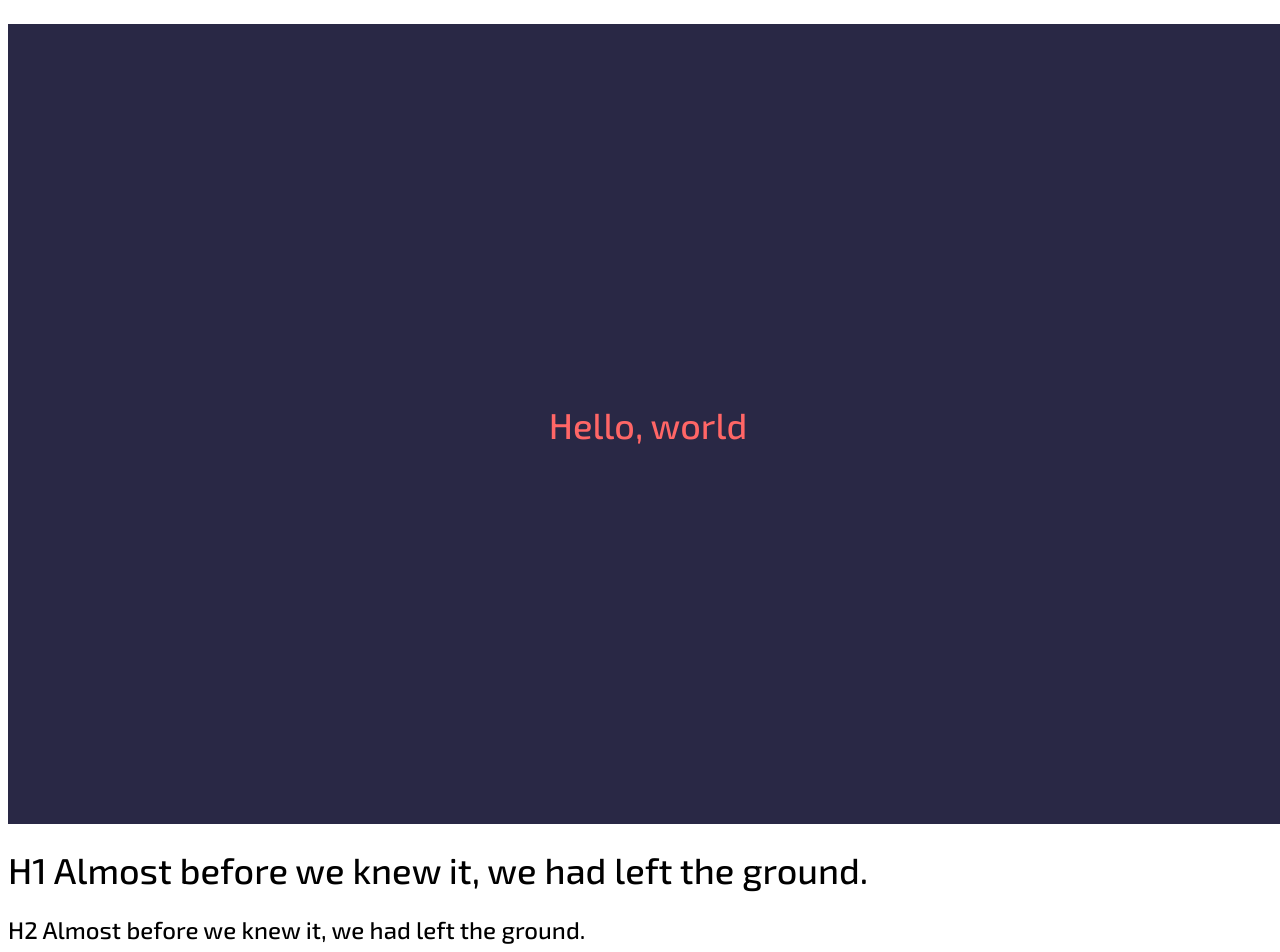
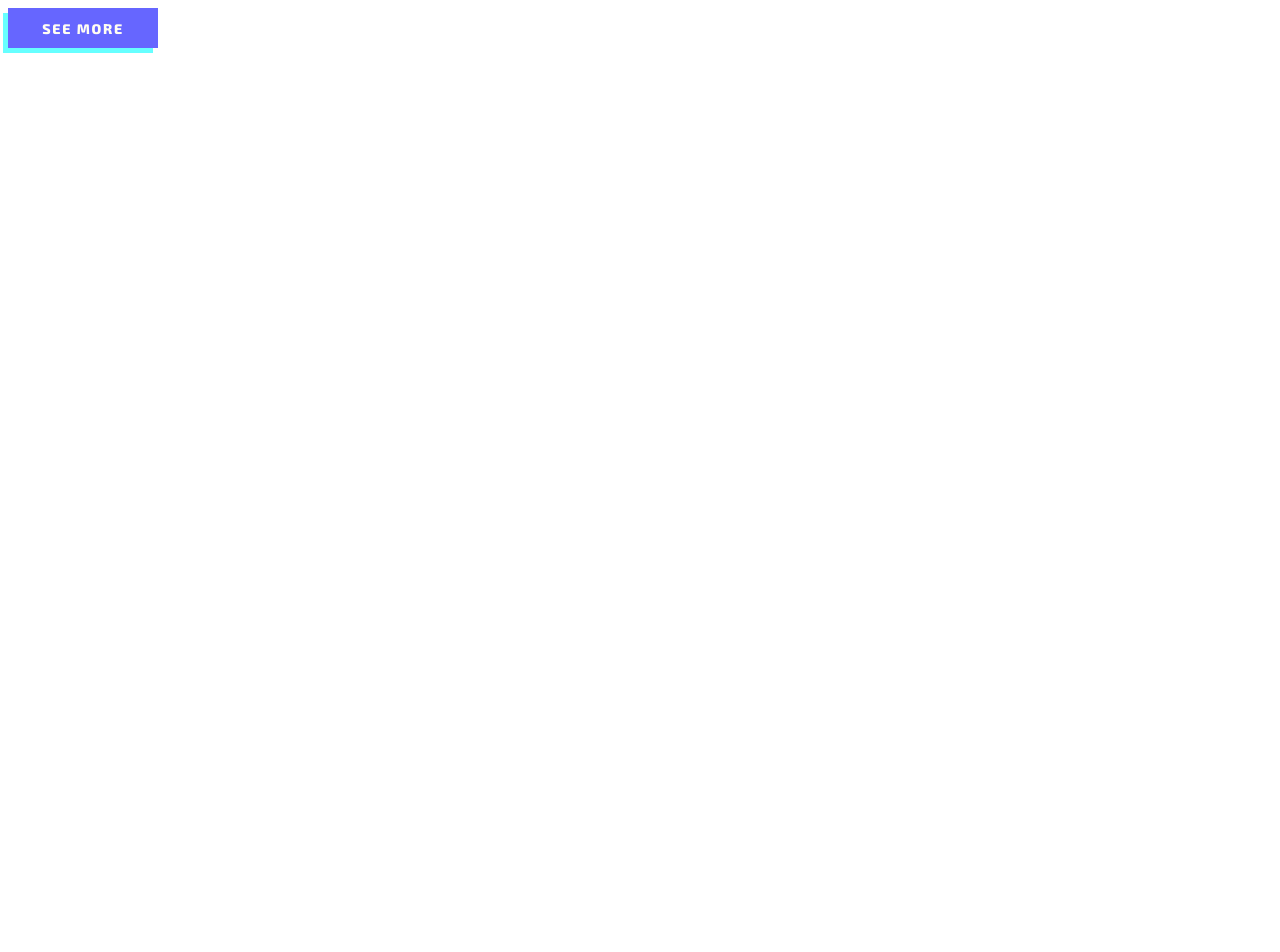
Before and after one commit to luanateixeira148/portfolio, a React (Create React App) app: page / in a window 1280 px wide. Shown: the top 952 px of the page. After the commit the page ends 800 px from the top, so only its background shows below. Built offline with nearby package versions, Linux system fonts and the light colour scheme.

Commit message:
create button component (#2)

```diff
--- a/src/App.js
+++ b/src/App.js
@@ -1,15 +1,14 @@
 import './App.scss';
+import Button from './components/Button';
 
 function App() {
   return (
     <div className="App">
-      <h1 className="test-title">Hello, world</h1>
-      <h1>H1 Almost before we knew it, we had left the ground.</h1>
-      <h2>H2 Almost before we knew it, we had left the ground.</h2>
-      <h3>H3 Almost before we knew it, we had left the ground.</h3>
-      <h4>H4 Almost before we knew it, we had left the ground.</h4>
-      <h5>H5 Almost before we knew it, we had left the ground.</h5>
-      <p>P Almost before we knew it, we had left the ground.</p>
+
+      <Button
+        text={"SEE MORE"}
+      />
+
     </div>
   );
 }
--- a/src/App.scss
+++ b/src/App.scss
@@ -1,12 +1,3 @@
 @import "./sassStyles/mixins";
 @import "./sassStyles/variables";
 @import "./sassStyles/typography";
-
-.test-title {
-  @include flexCenter(column);
-
-  height: 100vh;
-  width: 100vw;
-  background-color: $off-black;
-  color: $coral;
-}
--- /dev/null
+++ b/src/components/Button.js
@@ -0,0 +1,11 @@
+import "./button.scss";
+
+function Button(props) {
+
+  return (
+    <button className="button-3d">{props.text}</button>
+  );
+
+}
+
+export default Button;
--- /dev/null
+++ b/src/components/button.scss
@@ -0,0 +1,17 @@
+@import "../sassStyles/variables";
+
+.button-3d {
+  height: 40px;
+  width: 150px;
+  background-color: $purple;
+
+  font-family: 'Exo 2', sans-serif;
+  font-weight: 800; //extra-bold
+  font-style: normal;
+  font-size: 14px;
+  color: $off-white;
+  letter-spacing: 0.12em;
+
+  border: none;
+  box-shadow: -5px 5px 0px 0px $teal;
+}
```
Also changed, not shown: 1 other file (tests, documents, lock files or other folders).
